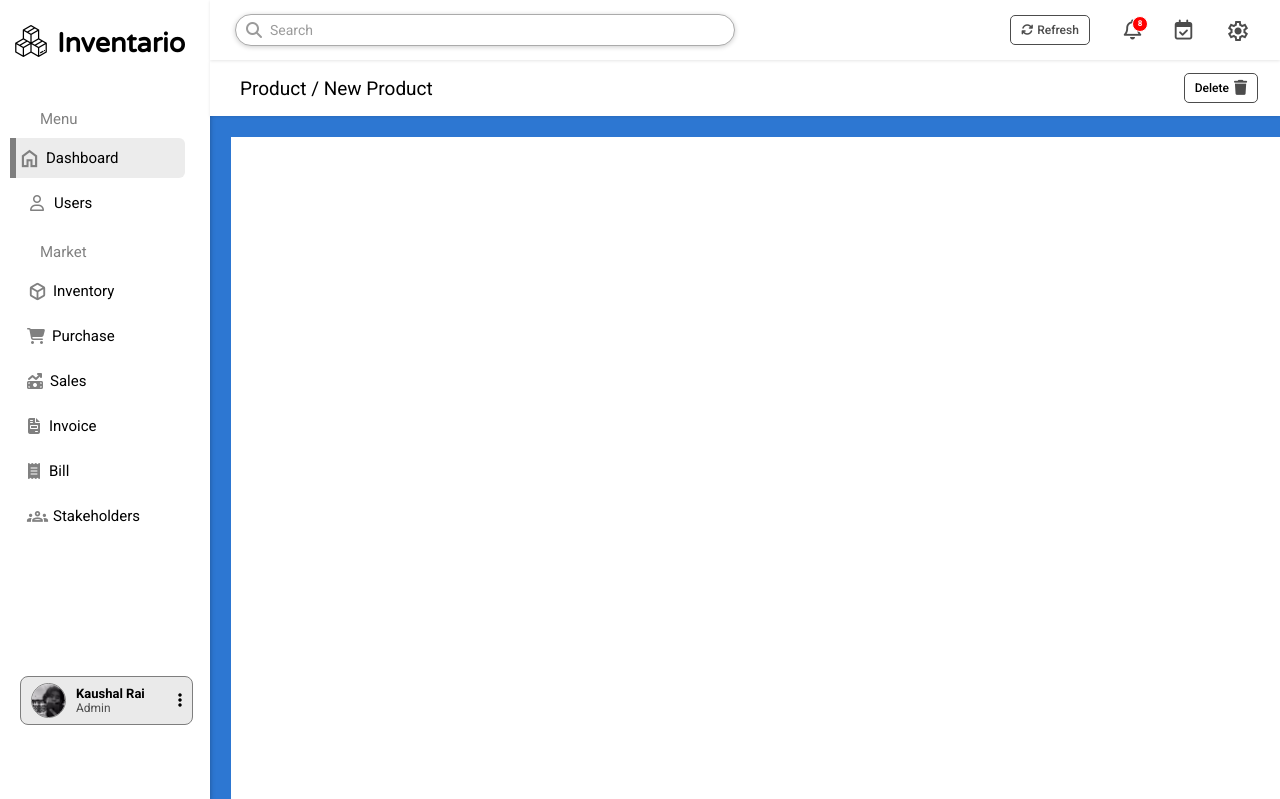
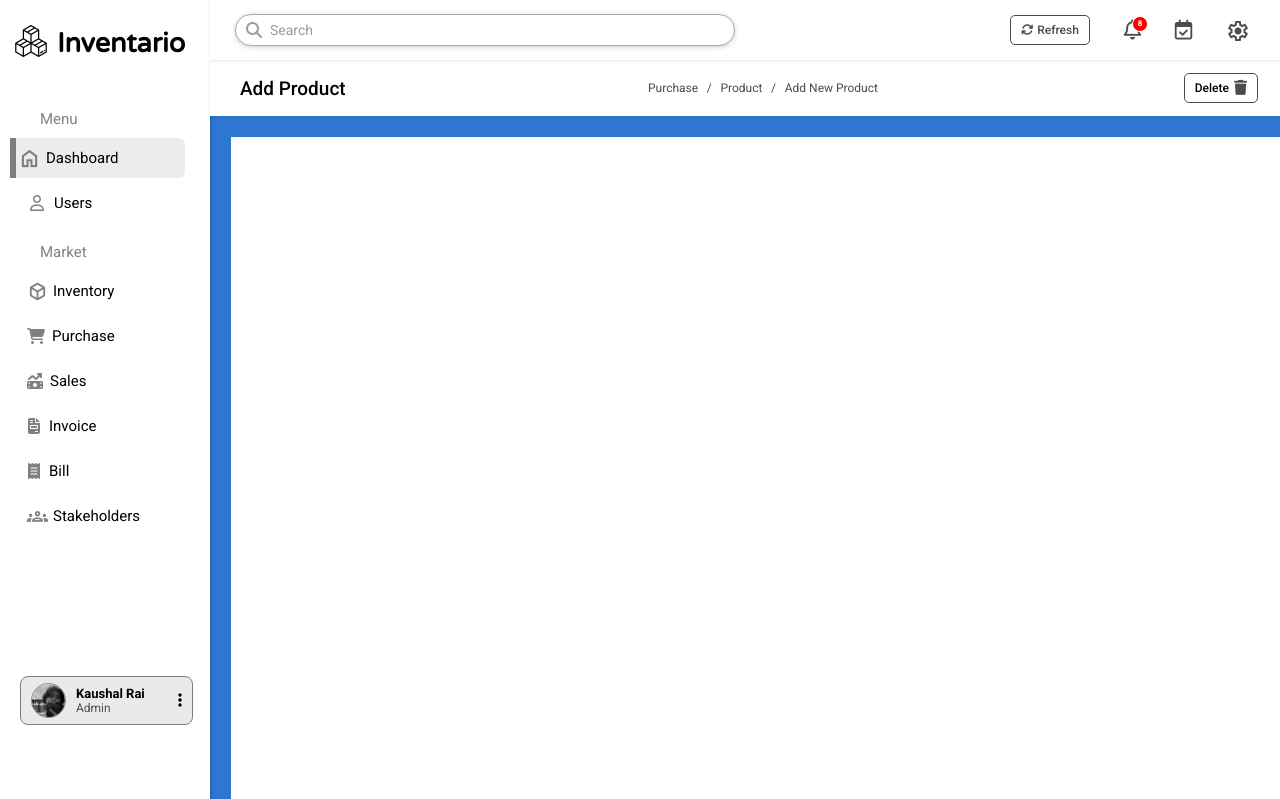
Before and after one commit to Kaushallrai/Inventory_Management_System, a PHP site: page /php/add_product.html in a window 1280 px wide; the page is wider, and only the part inside the window is pictured. Shown: the top 799 px of that part. Run offline with PHP 8.4, Linux system fonts and the light colour scheme; some libraries are stand-ins or nearby versions.

Commit message:
path info

```diff
--- a/css/addproduct.css
+++ b/css/addproduct.css
@@ -16,7 +16,21 @@
 .left-info {
   width: 650px;
   margin: 0 30px;
+  display: flex;
+  align-items: center;
+  justify-content: space-between;
+}
+.left-info .main {
   font-size: 19px;
+  font-weight: 500;
+}
+.left-info .middle {
+  font-size: 12px;
+  color: #4c4c4c;
+  width: 230px;
+  display: flex;
+  align-items: center;
+  justify-content: space-between;
 }
 .right-info {
   display: flex;
--- a/css/general.css
+++ b/css/general.css
@@ -17,6 +17,7 @@
   width: fit-content;
   margin: 0 30px;
   font-size: 19px;
+  font-weight: 500;
 }
 .right-info {
   display: flex;
--- a/php/add_product.html
+++ b/php/add_product.html
@@ -60,7 +60,14 @@
       <i-header></i-header>
       <div class="page-info-stat">
         <div class="left-info">
-          <p>Product / New Product</p>
+          <p class="main">Add Product</p>
+          <div class="middle">
+            <p class="mid" id="zero">Purchase</p>
+            <p class="mid" id="one">/</p>
+            <p class="mid" id="two">Product</p>
+            <p class="mid" id="three">/</p>
+            <p class="mid" id="four">Add New Product</p>
+          </div>
         </div>
         <div class="right-info">
           <div class="delete">
```
